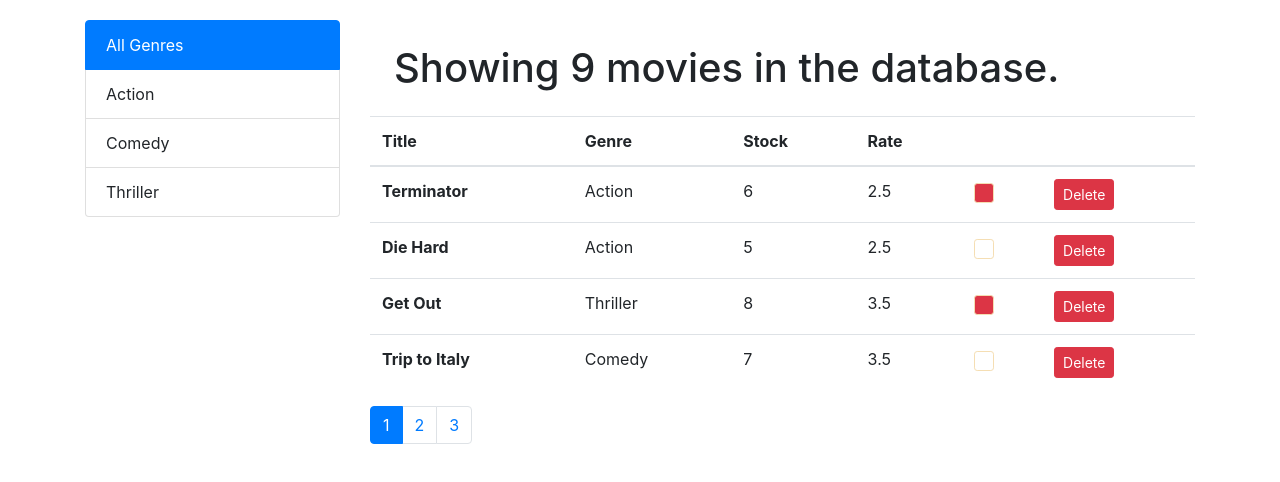
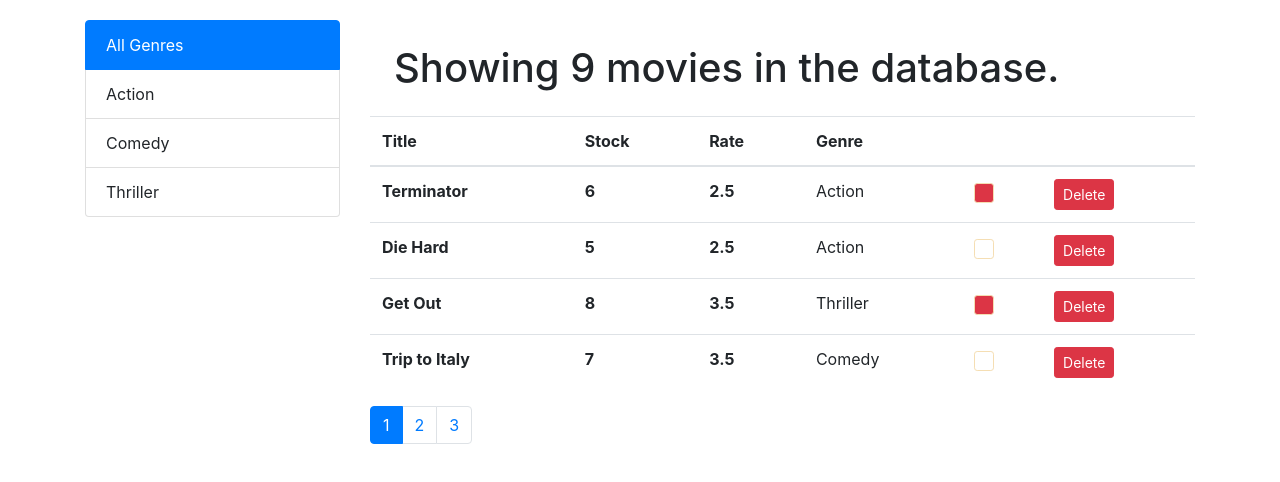
Before and after one commit to shubhamdixit8388/react-learning-vidly-app, a React (Create React App) app: page / in a window 1280 px wide. Shown: the top 482 px of the page. Built offline with nearby package versions, Linux system fonts and the light colour scheme.

Commit message:
keys added for table to make it not dependable

```diff
--- a/src/components/common/table.jsx
+++ b/src/components/common/table.jsx
@@ -1,12 +1,12 @@
 import Like from "./like";
 
 const Table = (props) => {
-  const { items, onLikeClick, onDelete, headerTitles } = props;
+  const { items, onLikeClick, onDelete, tableHeaderTitles, tableKeys } = props;
   return (
     <table className="table">
       <thead>
         <tr>
-          {headerTitles.map((title, index) => (
+          {tableHeaderTitles.map((title, index) => (
             <th key={index} scope="col">
               {title}
             </th>
@@ -17,10 +17,10 @@ const Table = (props) => {
         {items.map((item) => {
           return (
             <tr key={item.title}>
-              <th>{item.title}</th>
+              {tableKeys.map((key) => (
+                <th key={key}>{item[key]}</th>
+              ))}
               <td>{item.genre.name}</td>
-              <td>{item.numberInStock}</td>
-              <td>{item.dailyRentalRate}</td>
               <td>
                 <Like
                   liked={item.liked}
--- a/src/components/movies.jsx
+++ b/src/components/movies.jsx
@@ -29,7 +29,8 @@ class Movies extends Component {
       selectedGenre,
     } = this.state;
 
-    const movieTableHeaderTitle = ["Title", "Genre", "Stock", "Rate", "", ""];
+    const movieTableHeaderTitle = ["Title", "Stock", "Rate", "Genre", "", ""];
+    const movieTableKeys = ["title", "numberInStock", "dailyRentalRate"];
 
     const filteredMovies =
       selectedGenre && selectedGenre._id !== -999
@@ -55,7 +56,8 @@ class Movies extends Component {
               Showing {filteredMovies.length} movies in the database.
             </h1>
             <Table
-              headerTitles={movieTableHeaderTitle}
+              tableHeaderTitles={movieTableHeaderTitle}
+              tableKeys={movieTableKeys}
               items={movies}
               onLikeClick={this.handleLikeClick}
               onDelete={this.deleteMovie}
```
